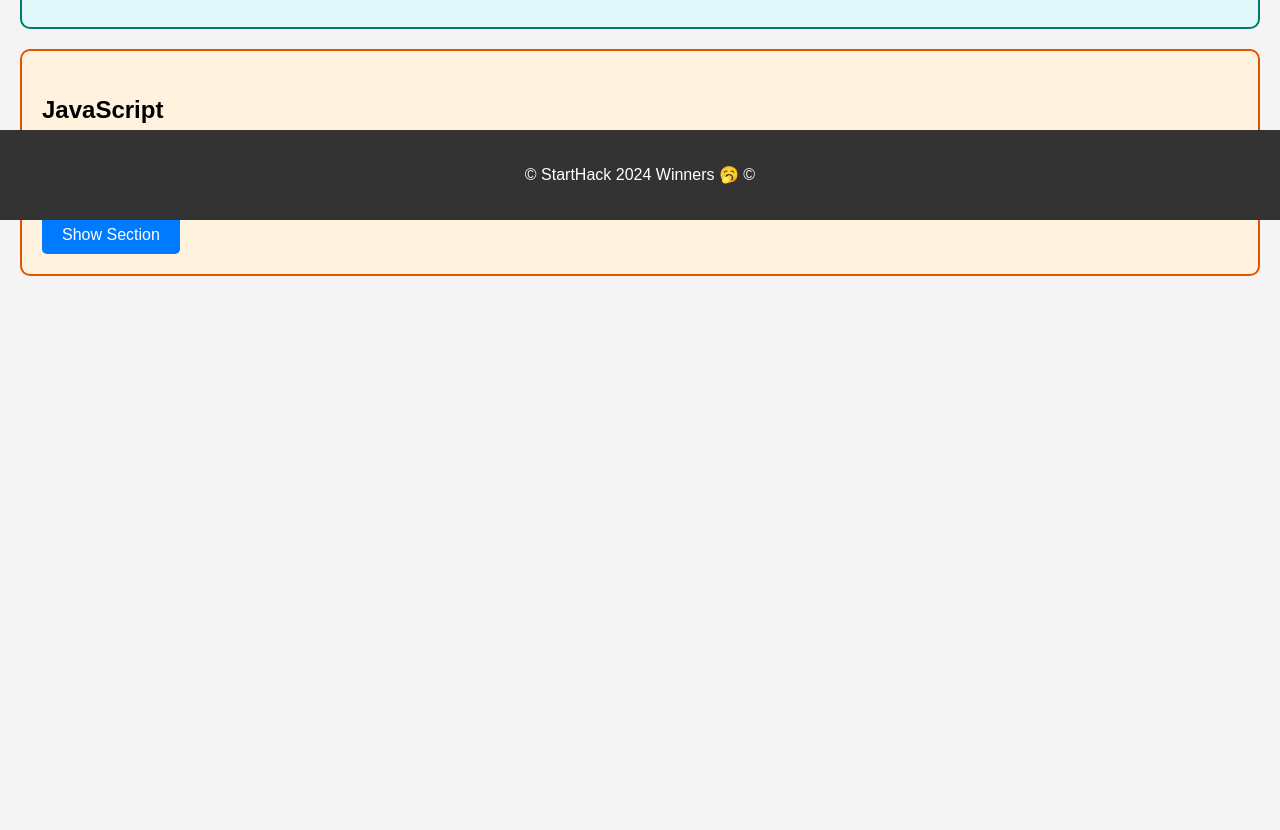
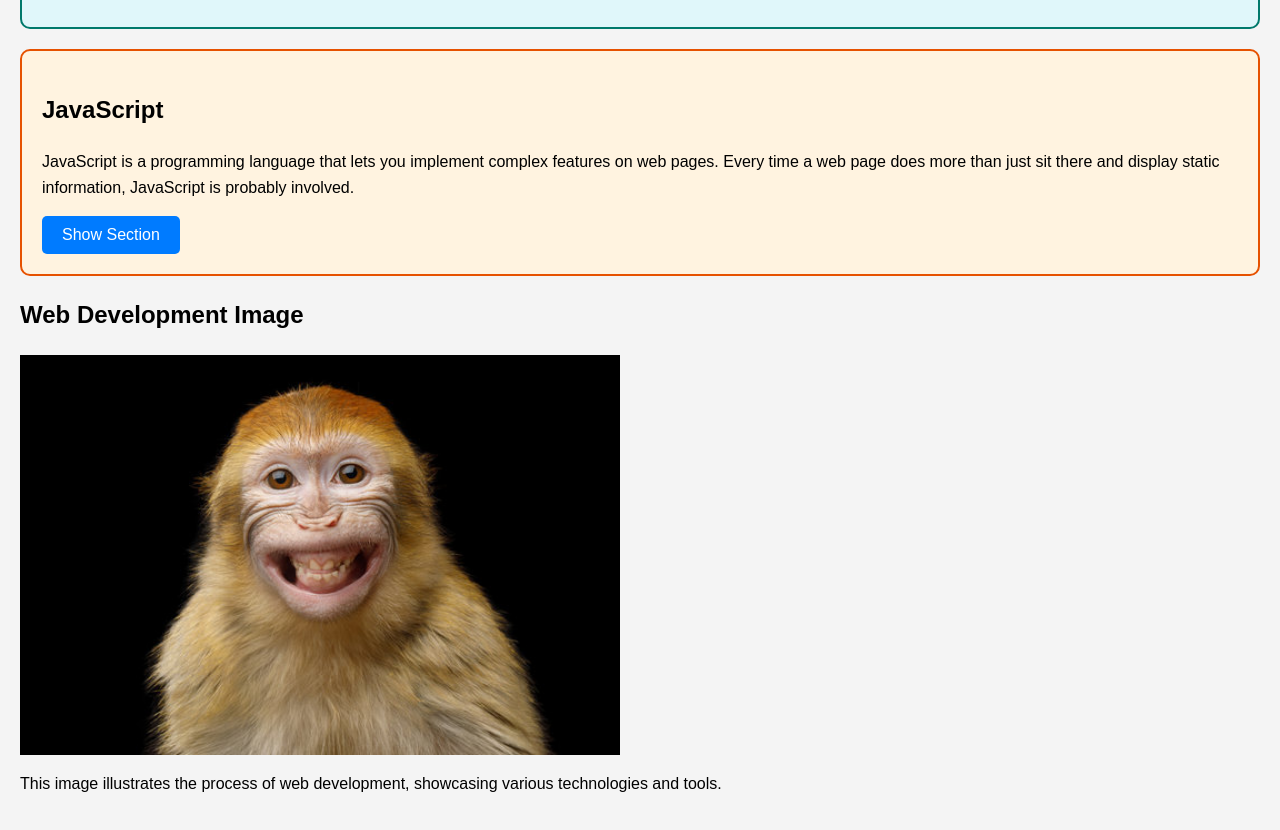
Before and after one commit to MrThief123/Start-Hack, a plain HTML site: page crazywebsite.html in a window 1280 px wide. Shown: the part 580-1410 px from the top of the page. Before the commit the page ends 896 px from the top, so only its background shows below. Drawn offline with Linux system fonts and the light colour scheme.

Commit message:
idk what i  did but sure

```diff
--- a/crazywebsite.html
+++ b/crazywebsite.html
@@ -51,12 +51,17 @@
                 <p>This section can be shown or hidden by clicking the button above.</p>
             </section>
         </section>
+
+         <!-- Image section -->
+         <section id="imageSection">
+            <h2>Web Development Image</h2>
+            <!-- Image with descriptive alt text for accessibility -->
+            <img src="Images/monkey.jpg" alt="Illustration of web development process" width="600">
+            <p>This image illustrates the process of web development, showcasing various technologies and tools.</p>
+        </section>
     </main>
 
-    <!-- Footer section -->
-    <footer>
-        <p>&copy; StartHack 2024 Winners 🥱 &copy;</p>
-    </footer>
+
 
     <!-- Link to the JavaScript file for interactivity -->
     <script src="scripts.js"></script>
--- a/styles.css
+++ b/styles.css
@@ -71,16 +71,7 @@ section {
     border-radius: 10px; /* Rounded corners for the JavaScript section */
 }
 
-/* Footer styling */
-footer {
-    background: #333;
-    color: #fff;
-    text-align: center;
-    padding: 1rem 0;
-    position: fixed;
-    bottom: 0;
-    width: 100%;
-}
+
 
 /* Button styling */
 button {
```
Also changed, not shown: Images/monkey.jpg (added).
